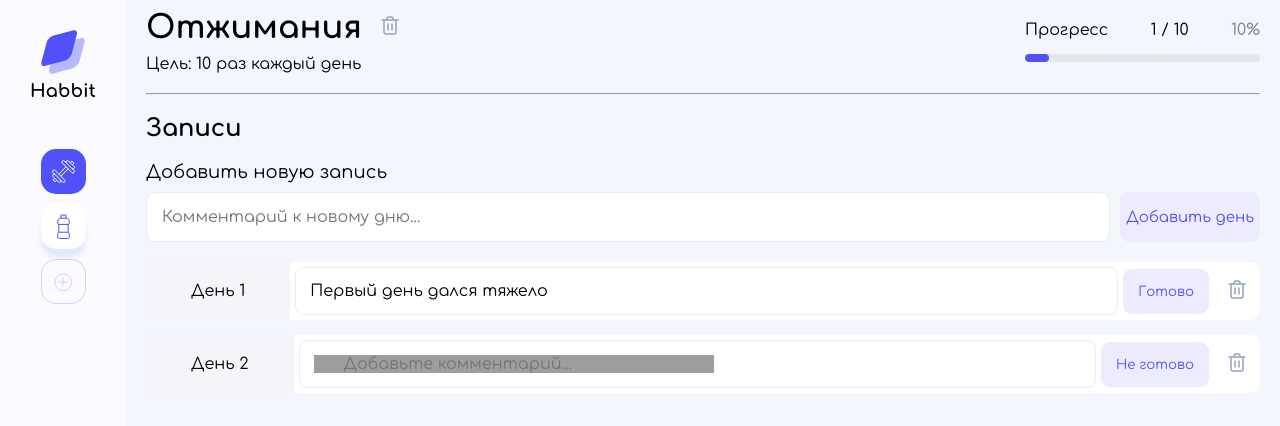
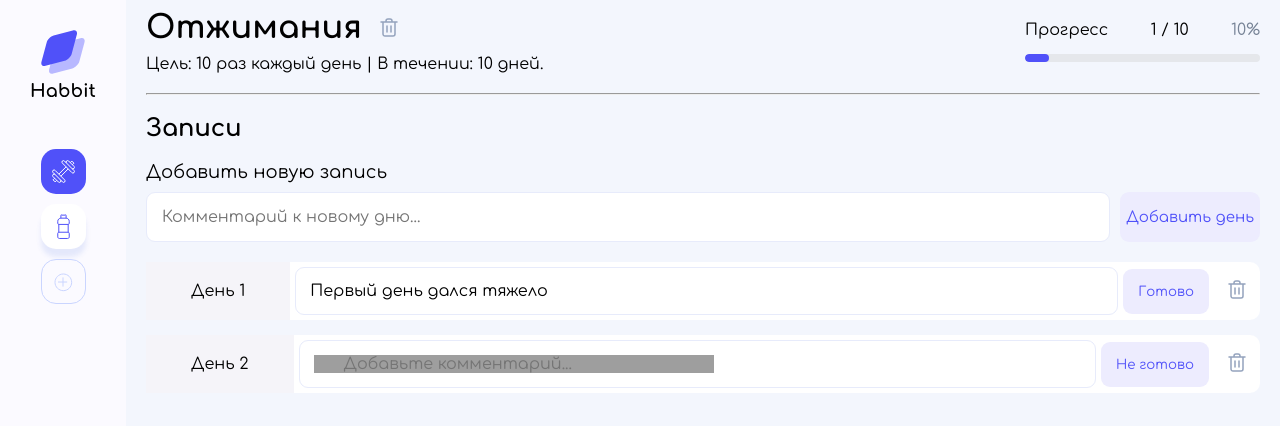
Before and after one commit to DiPirs/Habit-Tracker-App, a React (Vite) app: page / in a window 1280 px wide. Shown: the top 426 px of the page. Built offline with nearby package versions, Linux system fonts and the light colour scheme.

Commit message:
last fix

```diff
--- a/src/components/Header/Header.jsx
+++ b/src/components/Header/Header.jsx
@@ -27,17 +27,19 @@ function Header({ habit, onDeleteHabit }) {
   return(
     <header className={styles.header}>
       <div className={styles.header__title}>
-        <h1 className={styles.header__habit_Name}>
-          {habit.name}
+        <div className={styles.title__container}>
+          <h1 className={styles.title__habit_Name}>{habit.name}</h1>
           <button
-            className={styles.header__habit_delButton}
+            className={styles.title__habit_delButton}
             onClick={handleDeleteClick}
             aria-label="Удалить привычку"
           >
             <img src="./public/buttons/delete.svg" alt="Удалить привычку" />
           </button>
-        </h1>
-        <p className={styles.header__habit_Goal}>Цель: {habit.goal}</p>
+        </div>
+        <p className={styles.header__habit_Goal}>
+          Цель: {habit.goal} | В течении: {habit.days} дней.
+        </p>
       </div>
       <div className={styles.header__progress}>
         <div className={styles.progress__info}>
--- a/src/components/Header/Header.module.scss
+++ b/src/components/Header/Header.module.scss
@@ -10,20 +10,29 @@ $color-persentProgress: #768396;
   display: flex;
   flex-direction: column;
   gap: 10px;
-}
 
-.header__habit_Name {
+  .title__container {
+    display: flex;
+    align-items: center;
+    gap: 10px;
+
+    .title__habit_Name {
       display: flex;
       align-items: center;
       margin: 0;
+    }
 
-
-  .header__habit_delButton {
-    margin-left: 10px;
+    .title__habit_delButton {
+      display: flex;
+      align-items: center;
+      justify-content: center;
+      padding: 5px;
       border: none;
       background: none;
     }
   }
+}
+
 
 .header__habit_Goal {
   margin: 0;
@@ -52,7 +61,6 @@ $color-persentProgress: #768396;
   background-color: #e5e7eb;
   border-radius: 9999px;
   overflow: hidden;
-}
 
   .progress__fill {
     height: 100%;
@@ -60,3 +68,4 @@ $color-persentProgress: #768396;
     border-radius: 9999px;
     transition: width 0.4s ease;
   }
+}
--- a/src/components/TaskList/TaskList.jsx
+++ b/src/components/TaskList/TaskList.jsx
@@ -39,7 +39,6 @@ function TaskList ({ habit, updateTask, deleteTask, addDay }) {
             value={newComment}
             onChange={(e) => setNewComment(e.target.value)}
             onKeyDown={handleKeyDown}
-            rows="2"
           />
           <button className={styles.addDay__addButton} onClick={handleAddDay}>
             Добавить день
```
Lines whose indentation alone changed are shown as unchanged.
